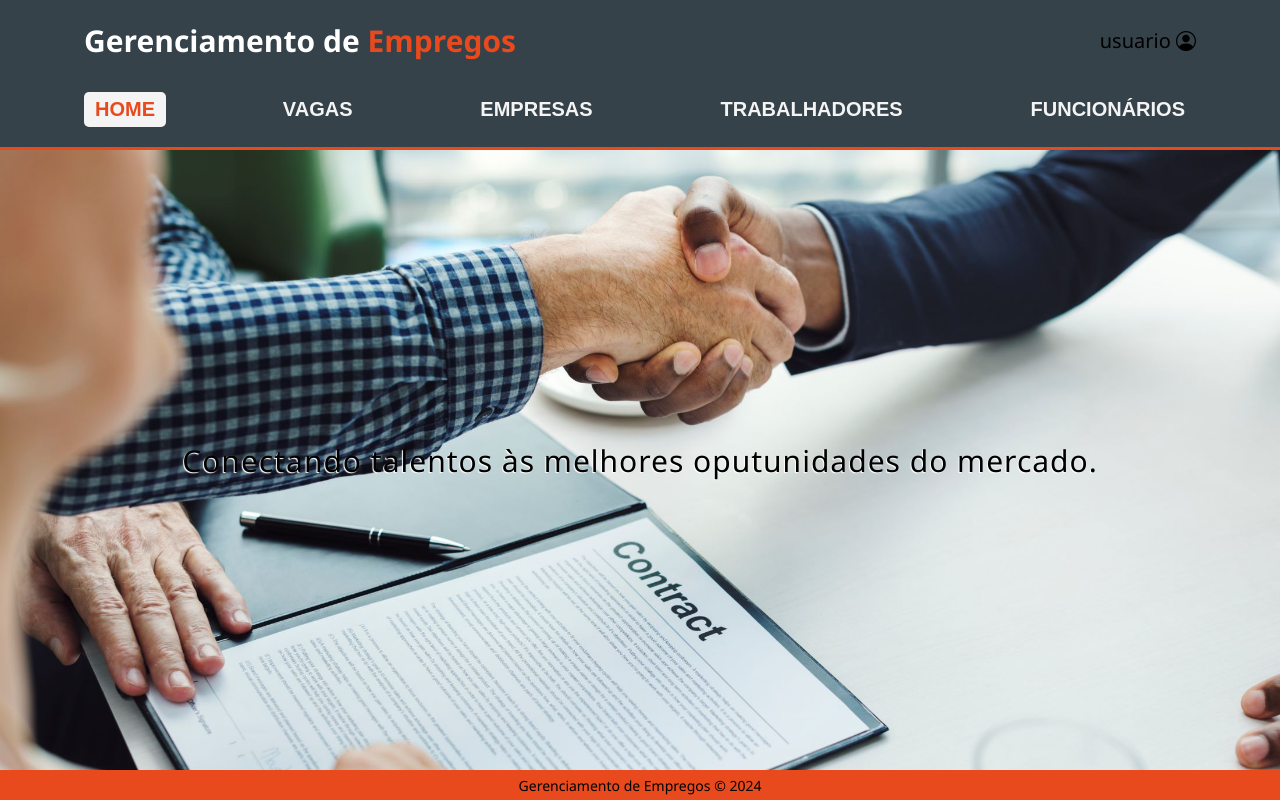
After one commit to Roniclelton-Br/projetoFinal-PortalDeEmpregos, a Flask app: page /index in a window 1280 px wide. The commit adds this page. Run offline with Flask 3, Linux system fonts and the light colour scheme.

Commit message:
update - menu de funcoes

```diff
--- a/portalDeEmpregos/main.py
+++ b/portalDeEmpregos/main.py
@@ -1,16 +1,39 @@
-from flask import Flask, render_template, url_for
+from flask import Flask, render_template, url_for, request
 
 app = Flask(__name__)
 
 @app.route('/')
-def homepage():
-    return render_template('homepage.html')
-
-
-@app.route('/login')
 def login():
     return render_template('login.html')
 
 
+
+
+@app.route('/index')
+def homepage():
+    return render_template('index.html')
+
+
+
+
+# EXEMPLO FEITO POR PROF/: TARIK
+#@app.route('/')
+# def homepage():
+#     listaDeVagas = ([1, "Jorge", "Cabelereiro"], [2,"Matheus", "Assistente"], [3,"Maicão", "Pedreiro"])
+#     return render_template('homepage.html', vagas=listaDeVagas)
+
+
+
+# @app.route('/login', methods=['POST'])
+# def validar():
+#     nomeUsuario = request.form.get("username")
+#     senhaUsuario = request.form.get("password")
+
+#     if (nomeUsuario == "Teste" and senhaUsuario == "123"):
+#         return "Parabéns, acesso autorizado"
+
+#     return "Acesso negado"
+
+
 if __name__ == '__main__':
     app.run(debug=True)
--- a/portalDeEmpregos/static/css/stylesHomepage.css
+++ b/portalDeEmpregos/static/css/stylesIndex.css
@@ -75,6 +75,11 @@
     align-items: center;
     justify-content: space-between;
 }
+.conteudo-cabecalho .menu ul .lista-menu {
+    position: relative;
+    transition: all ease-in-out 0.3s;
+
+}
 .conteudo-cabecalho .menu ul .lista-menu button {
     font-size: 2rem;
     font-weight: bold;
@@ -91,6 +96,37 @@
     background-color: var(--back-color);
     color: var(--orange-color);
 }
+
+.submenu {
+    display: none;
+    flex-direction: column;
+    gap: 10px;
+    width: 250px;
+    position: absolute;
+    border: 3px solid var(--orange-color);
+    border-radius: 5px;
+    background-color: var(--gray-color);
+    z-index: -1;
+}
+.submenu li {
+    width: 100%;
+}
+.submenu li button {
+    width: 100%;
+    text-align: left;
+    border: none;
+}
+
+.lista-menu:hover {
+    .submenu {
+
+        display: flex;
+        z-index: 1;
+    }
+}
+
+
+
 main {
     height: calc((100% - 150px) - 30px);
     width: 100%;
--- /dev/null
+++ b/portalDeEmpregos/templates/index.html
@@ -0,0 +1,293 @@
+<!DOCTYPE html>
+<html lang="pt-BR">
+<head>
+    <meta charset="UTF-8">
+    <meta name="viewport" content="width=device-width, initial-scale=1.0">
+
+    <link rel="stylesheet" href="https://cdn.jsdelivr.net/npm/bootstrap-icons@1.11.3/font/bootstrap-icons.min.css"/>
+
+    <link rel="shortcut icon" href="../static/imagens/display.svg" type="image/svg">
+
+    <link rel="stylesheet" href="{{ url_for('static', filename='css/stylesIndex.css') }}"/>
+    <title>Gerenciamento de Empregos</title>
+</head>
+<body>
+    <header class="cabecalho">
+        <section class="conteudo-cabecalho container">
+            <div class="title">
+                <h1>Gerenciamento de <span>Empregos</span></h1>
+                <a href="#" class="usuario">
+                    usuario
+                    <i class="bi bi-person-circle"></i>
+                </a>
+            </div>
+            <nav class="menu">
+                <ul>
+                    <li class="lista-menu">
+                        <button onclick="mostrarSection('home')" class="botao-menu active">Home</button>
+                    </li>
+                    <li class="lista-menu">
+                        <button onclick="mostrarSection('vagas')" class="botao-menu ">Vagas</button>
+                        <ul class="submenu">
+
+                            <li><button class="botao-menu " onclick="mostrarSection('cadastrarVaga')">Cadastrar Vaga</button></li>
+
+                            <li><button class="botao-menu " onclick="mostrarSection('EditarVaga')">Editar Vagas</button></li>
+
+                            <li><button class="botao-menu " onclick="mostrarSection('excluirVaga')">Excluir Vaga</button></li>
+
+                        </ul>
+                    </li>
+                    <li class="lista-menu">
+                        <button onclick="mostrarSection('empresas')" class="botao-menu ">Empresas</button>
+                        <ul class="submenu">
+
+                            <li><button class="botao-menu " onclick="mostrarSection('cadastrarEmpresa')">Cadastrar Empresa</button></li>
+
+                            <li><button class="botao-menu " onclick="mostrarSection('EditarEmpresa')">Editar Empresa</button></li>
+
+                            <li><button class="botao-menu " onclick="mostrarSection('excluirEmpresa')">Excluir Empresa</button></li>
+
+                        </ul>
+                    </li>
+                    <li class="lista-menu">
+                        <button onclick="mostrarSection('trabalhadores')" class="botao-menu ">Trabalhadores</button>
+                        <ul class="submenu">
+
+                            <li><button class="botao-menu " onclick="mostrarSection('cadastrarTrabalhador')">Cadastrar Trabalhador</button></li>
+
+                            <li><button class="botao-menu " onclick="mostrarSection('EditarTrabalhador')">Editar Trabalhadores</button></li>
+
+                            <li><button class="botao-menu " onclick="mostrarSection('excluirTrabalhador')">Excluir Trabalhador</button></li>
+
+                        </ul>
+                    </li>
+                    <li class="lista-menu">
+                        <button onclick="mostrarSection('funcionarios')" class="botao-menu ">Funcionários</button>
+                        <ul class="submenu">
+
+                            <li><button class="botao-menu " onclick="mostrarSection('cadastrarFuncionario')">Cadastrar Funcionario</button></li>
+
+                            <li><button class="botao-menu " onclick="mostrarSection('EditarFuncionario')">Editar Funcionarios</button></li>
+
+                            <li><button class="botao-menu " onclick="mostrarSection('excluirFuncionario')">Excluir Funcionario</button></li>
+
+                        </ul>
+                    </li>
+
+                </ul>
+            </nav>
+        </section>
+
+    </header>
+
+    <main>
+        <section class="home section active" id="home">
+            <div class="conteudo-home container">
+                <p>Conectando talentos às melhores oputunidades do mercado.</p>
+
+                {% for vaga in vagas %}
+                <button>{{vaga[0]}} - {{vaga[1]}} - {{vaga[2]}}</button>
+                {% endfor %}
+            </div>
+        </section>
+
+
+        <section class="vagas section" id="vagas">
+            <div class="conteudo-vagas container">
+
+                <div class="ver-vagas">
+                    <h1>Ver Vagas</h1>
+                </div>
+
+            </div>
+        </section>
+
+        <section class="vagas section" id="cadastrarVaga">
+            <div class="conteudo-vagas container">
+
+                <div class="cadastrar-vagas">
+                    <h1>Cadastrar Vaga</h1>
+                </div>
+
+            </div>
+        </section>
+
+        <section class="vagas section" id="EditarVaga">
+            <div class="conteudo-vagas container">
+
+                <div class="editar-vaga">
+                    <h1>Editar Vaga</h1>
+                </div>
+
+            </div>
+        </section>
+
+        <section class="vagas section" id="excluirVaga">
+            <div class="conteudo-vagas container">
+
+                <div class="excluir-vaga">
+                    <h1>Excluir Vaga</h1>
+                </div>
+
+            </div>
+        </section>
+
+
+
+
+
+        <section class="empresas section" id="empresas">
+            <div class="conteudo-empresas container">
+
+                <div class="ver-empresas">
+                    <h1>Ver Empresas</h1>
+                </div>
+
+            </div>
+        </section>
+
+        <section class="empresas section" id="cadastrarEmpresa">
+            <div class="conteudo-empresas container">
+
+                <div class="cadastrar-empresas">
+                    <h1>Cadastrar Empresas</h1>
+                </div>
+
+            </div>
+        </section>
+
+        <section class="empresas section" id="EditarEmpresa">
+            <div class="conteudo-empresas container">
+
+                <div class="editar-empresas">
+                    <h1>Editar Empresas</h1>
+                </div>
+
+            </div>
+        </section>
+
+        <section class="empresas section" id="excluirEmpresa">
+            <div class="conteudo-empresas container">
+
+                <div class="excluir-empresas">
+                    <h1>Excluir Empresas</h1>
+                </div>
+
+            </div>
+        </section>
+
+
+
+
+
+
+        <section class="trabalhadores section" id="trabalhadores">
+            <div class="conteudo-trabalhadores container">
+
+                <div class="ver-trabalhadores">
+                    <h1>Ver Trabalhadores</h1>
+                </div>
+
+
+            </div>
+        </section>
+
+
+        <section class="trabalhadores section" id="cadastrarTrabalhador">
+            <div class="conteudo-trabalhadores container">
+
+                <div class="cadastrar-trabalhadores">
+                    <h1>Cadastrar Trabalhadores</h1>
+                </div>
+
+
+            </div>
+        </section>
+
+        <section class="trabalhadores section" id="EditarTrabalhador">
+            <div class="conteudo-trabalhadores container">
+
+                <div class="editar-trabalhadores">
+                    <h1>Editar Trabalhadores</h1>
+                </div>
+
+
+            </div>
+        </section>
+
+        <section class="trabalhadores section" id="excluirTrabalhador">
+            <div class="conteudo-trabalhadores container">
+
+                <div class="excluir-trabalhadores">
+                    <h1>Excluir Trabalhadores</h1>
+                </div>
+
+
+            </div>
+        </section>
+
+
+
+
+
+
+
+        <section class="funcionarios section" id="funcionarios">
+            <div class="conteudo-funcionarios container">
+
+                <div class="ver-funcionarios">
+                    <h1>Ver Funcionário </h1>
+                </div>
+
+
+            </div>
+        </section>
+
+        <section class="funcionarios section" id="cadastrarFuncionario">
+            <div class="conteudo-funcionarios container">
+
+                <div class="cadastrar-funcionarios">
+                    <h1>Cadastrar Funcionário </h1>
+                </div>
+
+
+            </div>
+        </section>
+
+        <section class="funcionarios section" id="EditarFuncionario">
+            <div class="conteudo-funcionarios container">
+
+                <div class="editar-funcionarios">
+                    <h1>Editar Funcionário </h1>
+                </div>
+
+
+            </div>
+        </section>
+
+        <section class="funcionarios section" id="excluirFuncionario">
+            <div class="conteudo-funcionarios container">
+
+                <div class="excluir-funcionarios">
+                    <h1>Excluir Funcionário </h1>
+                </div>
+
+
+            </div>
+        </section>
+
+
+    </main>
+
+    <footer>
+        <a href="#">Gerenciamento de Empregos © 2024</a>
+
+    </footer>
+
+
+
+
+    <script src="../static/js/script.js"></script>
+</body>
+</html>
--- a/portalDeEmpregos/templates/login.html
+++ b/portalDeEmpregos/templates/login.html
@@ -13,7 +13,7 @@
             <h2>Gerenciamento de Empregos</h2>
             <span>Login</span>
 
-            <form action="" method="post" id="loginForm">
+            <form action="/autenticar" method="post" id="loginForm">
                 <div class="form-usuario">
                     <label for="username">Usuário:</label>
                     <input type="text" id="username" name="username" placeholder="Nome de Usuário" required>
```
Also changed, not shown: other parts of portalDeEmpregos/static/css/stylesIndex.css (+0 -36 lines), portalDeEmpregos/static/css/stylesLogin.css (+2 -5 lines), portalDeEmpregos/templates/homepage.html (deleted, +0 -144 lines), portalDeEmpregos/static/imagens/display.svg (added).
